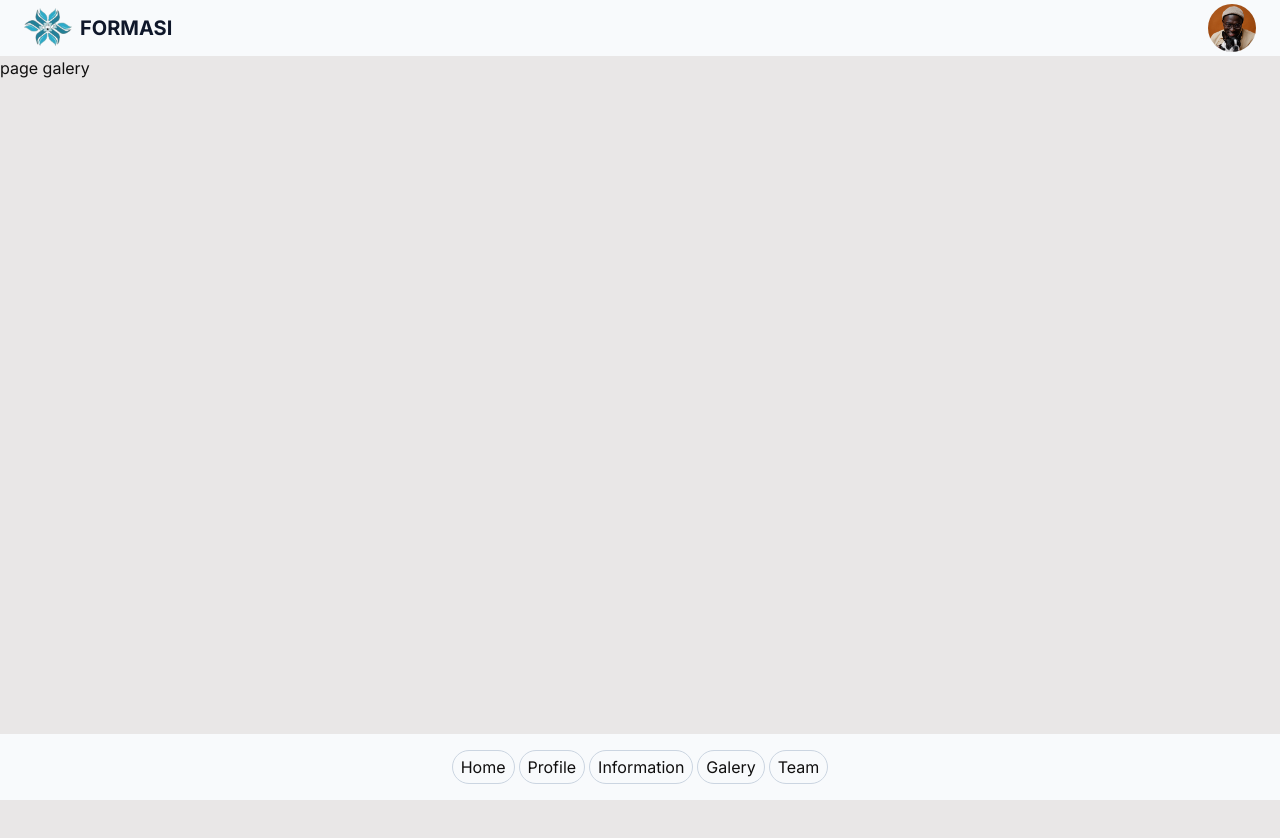
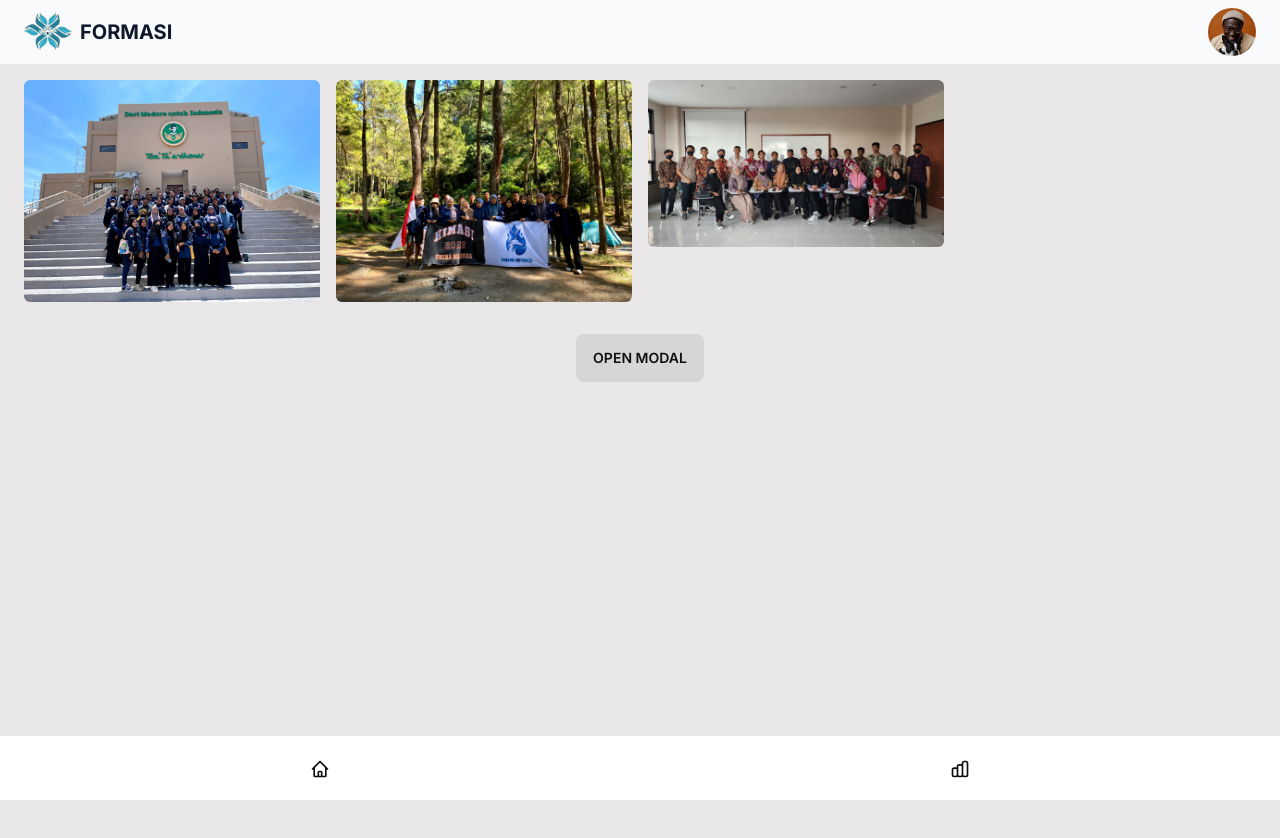
Before and after one commit to Romzyyy/formasi, a Next.js app: page /Admin/Galery in a window 1280 px wide. Shown: the top 838 px of the page. Before the commit the page ends 800 px from the top, so only its background shows below. Built offline with nearby package versions, Linux system fonts and the light colour scheme.

Commit message:
style: removing page

```diff
--- a/src/app/Admin/(slug)/Dashboard/page.jsx
+++ b/src/app/Admin/(slug)/Dashboard/page.jsx
@@ -1,7 +1,9 @@
-import React from 'react'
+import React from "react";
 
-export default function page() {
+export default function Dashboard() {
   return (
-    <div>page Dashboard</div>
-  )
+    <div className="flex min-h-screen justify-center mt-20">
+      <h1>welcome to Dashboard page</h1>
+    </div>
+  );
 }
--- a/src/app/Admin/(slug)/Galery/page.jsx
+++ b/src/app/Admin/(slug)/Galery/page.jsx
@@ -1,7 +1,59 @@
-import React from 'react'
+"use client";
+import Image from "next/image";
 
-export default function page() {
+const images = [
+  { title: "image", src: "/slider1.jpeg" },
+  { title: "image", src: "/slider2.jpeg" },
+  { title: "image", src: "/slider3.jpeg" },
+];
+
+export default function Galery() {
   return (
-    <div>page galery</div>
-  )
+    <div className="flex flex-col px-6 h-screen mt-20">
+      <div className="flex flex-row">
+        <div className=" mb-2 columns-2 md:columns-3 lg:columns-4">
+          {images.map((image) => (
+            <Image
+              key={image.title}
+              src={image.src}
+              alt={image.title}
+              width={1000}
+              height={1000}
+              className="mb-5 aspect-auto w-full rounded-md"
+            />
+          ))}
+        </div>
+      </div>
+      <div className="w-5/6 h-24 rounded-lg mx-auto flex flex-col gap-y-4 justify-center items-center">
+        {!images && <p>No image Avaliable</p>}
+        {/* Open the modal using document.getElementById('ID').showModal() method */}
+        <button
+          className="btn"
+          onClick={() => document.getElementById("my_modal_1").showModal()}
+        >
+          open modal
+        </button>
+        <dialog id="my_modal_1" className="modal">
+          <div className="modal-box">
+            <h3 className="font-bold text-lg">Hello!</h3>
+            <p className="py-4">
+              Press ESC key or click the button below to close
+            </p>
+            <div className="form-control w-full max-w-xs">
+              <input
+                type="file"
+                className="file-input file-input-bordered w-full max-w-xs"
+              />
+            </div>
+            <div className="modal-action">
+              <form method="dialog">
+                <button className="btn mx-1">Close</button>
+                <button className="btn mx-1">Save</button>
+              </form>
+            </div>
+          </div>
+        </dialog>
+      </div>
+    </div>
+  );
 }
--- a/src/app/Admin/(slug)/Information/page.jsx
+++ /dev/null
@@ -1,7 +0,0 @@
-import React from 'react'
-
-export default function page() {
-  return (
-    <div>page information</div>
-  )
-}
--- a/src/app/Admin/(slug)/Profile/page.jsx
+++ /dev/null
@@ -1,7 +0,0 @@
-import React from 'react'
-
-export default function page() {
-  return (
-    <div>page profile</div>
-  )
-}
--- a/src/app/Admin/(slug)/Team/page.jsx
+++ /dev/null
@@ -1,7 +0,0 @@
-import React from 'react'
-
-export default function page() {
-  return (
-    <div>page team</div>
-  )
-}
--- a/src/components/Bottombar.jsx
+++ b/src/components/Bottombar.jsx
@@ -1,25 +1,41 @@
 import Link from "next/link";
 import React from "react";
 const navigationSide = [
-  { name: "Home", href: "Dashboard" },
-  { name: "Profile", href: "Profile" },
-  { name: "Information", href: "Information" },
-  { name: "Galery", href: "Galery" },
-  { name: "Team", href: "Team" },
+  {
+    name: "Home",
+    href: "Dashboard",
+    path: "M3 12l2-2m0 0l7-7 7 7M5 10v10a1 1 0 001 1h3m10-11l2 2m-2-2v10a1 1 0 01-1 1h-3m-6 0a1 1 0 001-1v-4a1 1 0 011-1h2a1 1 0 011 1v4a1 1 0 001 1m-6 0h6",
+  },
+  {
+    name: "Galery",
+    href: "Galery",
+    path: "M9 19v-6a2 2 0 00-2-2H5a2 2 0 00-2 2v6a2 2 0 002 2h2a2 2 0 002-2zm0 0V9a2 2 0 012-2h2a2 2 0 012 2v10m-6 0a2 2 0 002 2h2a2 2 0 002-2m0 0V5a2 2 0 012-2h2a2 2 0 012 2v14a2 2 0 01-2 2h-2a2 2 0 01-2-2z",
+  },
 ];
 
 export default function Bottombar() {
   return (
-    <div className="fixed bottom-0 w-screen">
-      <div className=" flex justify-evenly items-center bg-slate-50 h-fit p-4 ">
-        <ul className="flex gap-1">
-          {navigationSide.map((item) => (
-            <li key={item.name} className=" rounded-full cursor-pointer py-1 px-2 border border-slate-300">
-              <Link  href={item.href}>{item.name}</Link>
-            </li>
-          ))}
-        </ul>
-      </div>
+    <div className="btm-nav bg-white">
+      {navigationSide.map((item) => (
+        <button key={item.name}>
+          <Link href={item.href}>
+            <svg
+              xmlns="http://www.w3.org/2000/svg"
+              className="h-5 w-5"
+              fill="none"
+              viewBox="0 0 24 24"
+              stroke="currentColor"
+            >
+              <path
+                strokeLinecap="round"
+                strokeLinejoin="round"
+                strokeWidth="2"
+                d={item.path}
+              />
+            </svg>
+          </Link>
+        </button>
+      ))}
     </div>
   );
 }
--- a/src/components/Header.jsx
+++ b/src/components/Header.jsx
@@ -2,8 +2,8 @@ import Image from 'next/image'
 
 export default function Dashboard() {
   return (
-    <div className='w-screen bg-slate-50 '>
-        <div className='flex justify-between w-full h-14 px-6 py-1'>
+    <div className='w-screen fixed bg-slate-50 top-0'>
+        <div className='flex justify-between w-full h-16 items-center px-6'>
             <div className='flex items-center gap-2'>
                 <div className='w-12 h-12'>
                 <Image className='object-cover mt-1' src={"/logo.png"} width={100} height={100}/>
```
